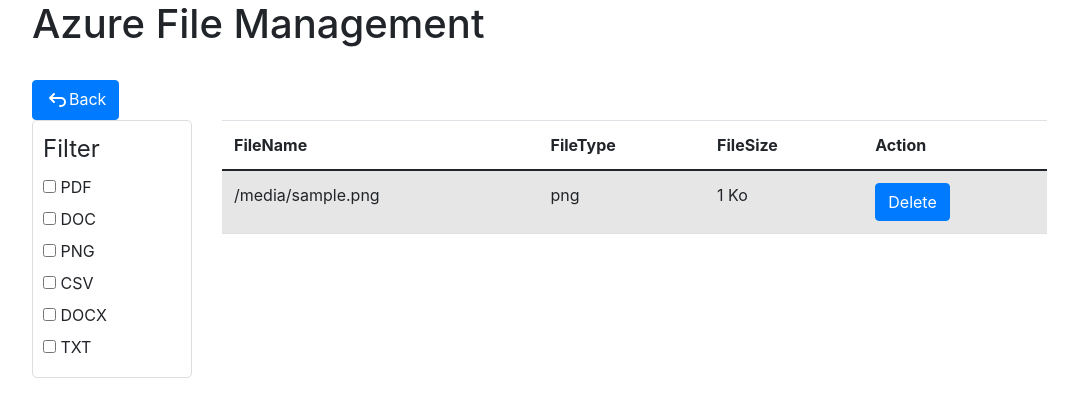
After one commit to amddah/File_Management_Flask, a Flask app: template templates/file.html in a window 1280 px wide. The commit adds this page. Shown: the top 417 px of the page, without its empty margins (53-1131 px from the left). Run offline with Flask 3, Linux system fonts and the light colour scheme; the template is opened without the code that fills it: most values are stand-ins (such as "Sample title", 1, 10 or a date in 2020); some libraries are stand-ins or nearby versions.

Commit message:
Add filter files

```diff
--- a/app.py
+++ b/app.py
@@ -15,11 +15,14 @@ db_config = {
 def connect_db():
     return pymysql.connect(**db_config)
 
-@app.route('/test')
-def test():
-    return "test"
+
 @app.route('/')
 def index():
+        return render_template('index.html')
+
+
+@app.route('/filePage',methods=['GET'])
+def filePage():
     try:
         # Connexion à la base de données
         connection = connect_db()
@@ -34,7 +37,7 @@ def index():
         connection.close()
 
         # Rendre le modèle HTML avec les résultats
-        return render_template('index.html', resultats=resultats)
+        return render_template('file.html', resultats=resultats)
     except Exception as e:
         # Gérez les erreurs de base de données
         return jsonify({'error': 'Erreur de base de données: ' + str(e)})
@@ -72,31 +75,22 @@ def upload():
                     return jsonify({'error': 'Erreur de base de données: ' + str(e)})
             else:
                 return jsonify({'error': 'Erreur lors du téléchargement du fichier.'})
-@app.route('/download/<int:file_id>', methods=['GET'])
-def download(file_id):
+
+@app.route('/delete/<int:file_id>', methods=['GET'])
+def delete(file_id):
     try:
         # Connexion à la base de données
         connection = connect_db()
         cursor = connection.cursor(pymysql.cursors.DictCursor)
-
-        # Exécutez la requête SQL pour obtenir les informations du fichier
-        cursor.execute("SELECT FileName, FileType, file FROM Files WHERE ID = %s", (file_id,))
-        fichier = cursor.fetchone()
+        cursor.execute("DELETE FROM Files WHERE ID = %s", (file_id,))
+        connection.commit()
 
         # Fermez la connexion et le curseur
         cursor.close()
         connection.close()
 
-        # Vérifiez si le fichier existe
-        if fichier:
-            return send_file(
-                io.BytesIO(fichier['file']),
-                mimetype=fichier['FileType'],
-                as_attachment=True,
-                download_name=fichier['FileName']
-            )
-        else:
-            return jsonify({'error': 'Fichier non trouvé.'})
+
+        return redirect(url_for('filePage'))
     except Exception as e:
         # Gérez les erreurs de base de données
         return jsonify({'error': 'Erreur de base de données: ' + str(e)})
--- /dev/null
+++ b/requirements.txt
@@ -0,0 +1,2 @@
+flask
+pymysql
--- /dev/null
+++ b/templates/file.html
@@ -0,0 +1,134 @@
+<!DOCTYPE html>
+<html lang="en">
+<head>
+    <meta charset="UTF-8">
+    <meta name="viewport" content="width=device-width, initial-scale=1.0">
+    <title>Sortable Table</title>
+    <!-- Include jQuery -->
+    <script src="https://code.jquery.com/jquery-3.6.4.min.js"></script>
+    <link href="https://cdn.jsdelivr.net/npm/bootstrap@5.0.2/dist/css/bootstrap.min.css" rel="stylesheet"
+     integrity="sha384-EVSTQN3/azprG1Anm3QDgpJLIm9Nao0Yz1ztcQTwFspd3yD65VohhpuuCOmLASjC" crossorigin="anonymous">
+     <script src="https://cdnjs.cloudflare.com/ajax/libs/jquery/3.7.1/jquery.min.js" integrity="sha512-v2CJ7UaYy4JwqLDIrZUI/4hqeoQieOmAZNXBeQyjo21dadnwR+8ZaIJVT8EE2iyI61OV8e6M8PP2/4hpQINQ/g==" crossorigin="anonymous" referrerpolicy="no-referrer"></script>
+     <link rel="stylesheet" href="https://maxcdn.bootstrapcdn.com/bootstrap/4.0.0/css/bootstrap.min.css">
+     <!-- Include Font Awesome CSS for icons -->
+    <!-- Include any other scripts or stylesheets needed for your project -->
+</head>
+
+<style>
+    .filter-fieldset {
+        border: 1px solid #ddd; /* Ajoutez votre style de bordure ici */
+        padding: 10px; /* Ajoutez une marge intérieure pour l'esthétique */
+        border-radius: 5px; /* Ajoutez des coins arrondis si nécessaire */
+
+    }
+    #maTable {
+        max-height: 50px; /* Définissez la hauteur maximale que vous souhaitez */
+        overflow-y: auto; /* Ajoutez une barre de défilement verticale si nécessaire */
+    }
+</style>
+<body>
+
+<!-- Add checkboxes for file extensions -->
+
+<div class="container">
+    <h1>Azure File Management</h1>
+    <br>
+    <a href="/" class="btn btn-primary"><svg xmlns="http://www.w3.org/2000/svg" class="icon icon-tabler icon-tabler-arrow-back-up" width="24" height="24" viewBox="0 0 24 24" stroke-width="2" stroke="currentColor" fill="none" stroke-linecap="round" stroke-linejoin="round"> <path stroke="none" d="M0 0h24v24H0z" fill="none"/> <path d="M9 13l-4 -4l4 -4m-4 4h11a4 4 0 0 1 0 8h-1" /> </svg>Back</a>
+    <div class="row">
+        <div class="col-md-2">
+            <!-- Add checkboxes for file extensions in a fieldset -->
+            <fieldset class="filter-fieldset">
+                <legend>Filter</legend>
+                <br>
+                <label>
+                    <input type="checkbox" class="extensionCheckbox" value="pdf"> PDF
+                </label>
+                <br>
+                <label>
+                    <input type="checkbox" class="extensionCheckbox" value="doc"> DOC
+                </label>
+                <br>
+                <label>
+                    <input type="checkbox" class="extensionCheckbox" value="png"> PNG
+                </label>
+                <br>
+                <label>
+                    <input type="checkbox" class="extensionCheckbox" value="csv"> CSV
+                </label>
+                <br>
+                <label>
+                    <input type="checkbox" class="extensionCheckbox" value="docx"> DOCX
+                </label>
+                <br>
+                <label>
+                    <input type="checkbox" class="extensionCheckbox" value="txt"> TXT
+                </label>
+                <!-- Add more checkboxes for other file extensions as needed -->
+            </fieldset>
+        </div>
+        <div class="col-md-9">
+            <!-- Add the table with data -->
+            <table class="table table-striped table-hover" id="maTable">
+                <thead>
+                    <tr>
+                        <th>FileName</th>
+                        <th>FileType</th>
+                        <th>FileSize</th>
+                        <th>Action</th>
+                    </tr>
+                </thead>
+                <tbody>
+                    {% for resultat in resultats %}
+                        <tr data-fileextension="{{ resultat['FileName'].split('.')[-1] }}">
+                            <td>{{ resultat['FileName'] }}</td>
+                            <td>{{ resultat['FileName'].split('.')[-1] }}</td>
+                            <td>{{ resultat['FileSize'] }} Ko</td>
+                            <td>
+                                <a href="{{ url_for('delete', file_id=resultat['id']) }}" class="btn btn-primary">Delete</a>
+
+                            </td>
+                        </tr>
+                    {% endfor %}
+                </tbody>
+            </table>
+
+        </div>
+    </div>
+</div>
+
+<script>
+    $(document).ready(function () {
+        // Function to filter the table based on selected checkboxes
+        function filterTable() {
+            var selectedExtensions = [];
+
+            // Get the selected extensions from checkboxes
+            $(".extensionCheckbox:checked").each(function () {
+                selectedExtensions.push($(this).val());
+            });
+
+            // Show or hide rows based on selected extensions
+            $("#maTable tbody tr").each(function () {
+                var fileExtension = $(this).data("fileextension");
+
+                if (selectedExtensions.length === 0 || selectedExtensions.includes(fileExtension)) {
+                    $(this).show();
+                } else {
+                    $(this).hide();
+                }
+            });
+        }
+
+        // Add change event to checkboxes
+        $(".extensionCheckbox").on("change", function () {
+            filterTable();
+        });
+    });
+</script>
+<!-- Include Bootstrap JS and Popper.js -->
+<script src="https://code.jquery.com/jquery-3.2.1.slim.min.js"></script>
+<script src="https://cdnjs.cloudflare.com/ajax/libs/popper.js/1.12.9/umd/popper.min.js"></script>
+<script src="https://maxcdn.bootstrapcdn.com/bootstrap/4.0.0/js/bootstrap.min.js"></script>
+
+</body>
+</html>
```
Also changed, not shown: templates/index.html (+6 -23 lines), 1 other file.
